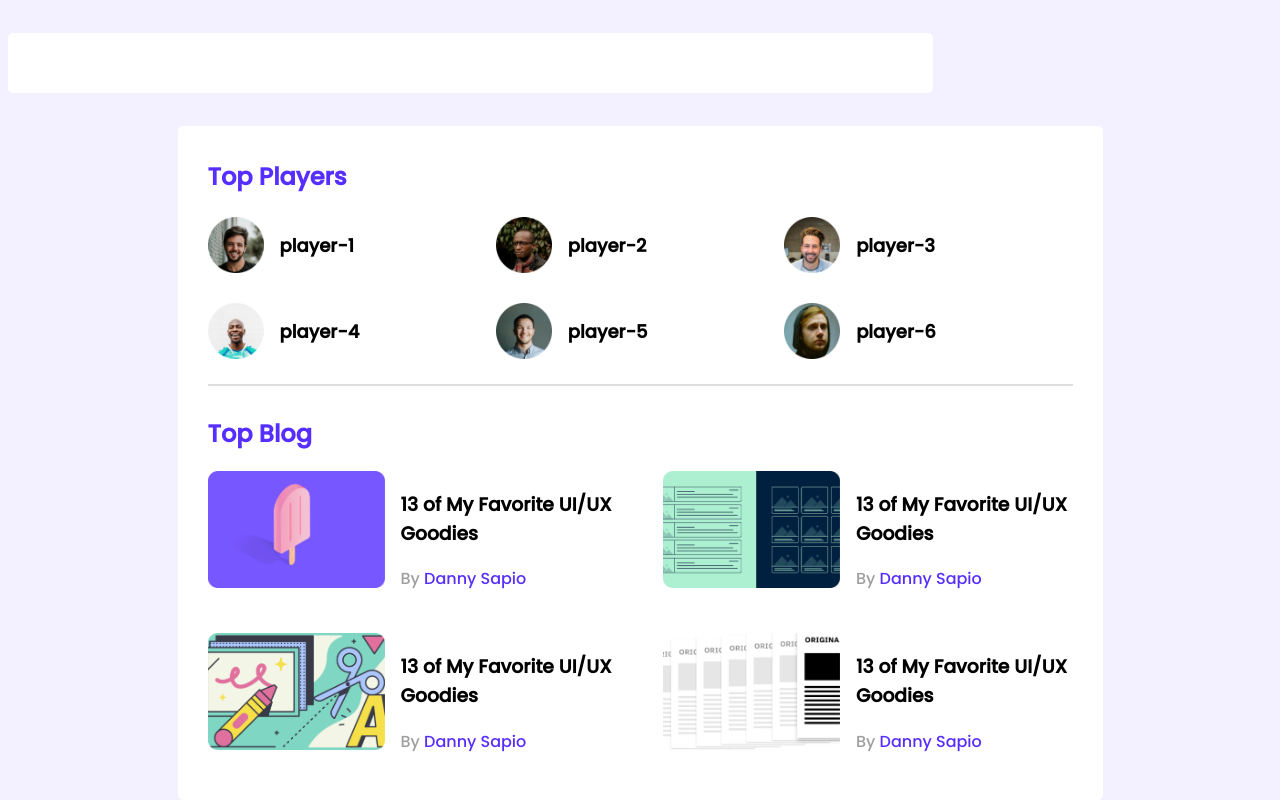
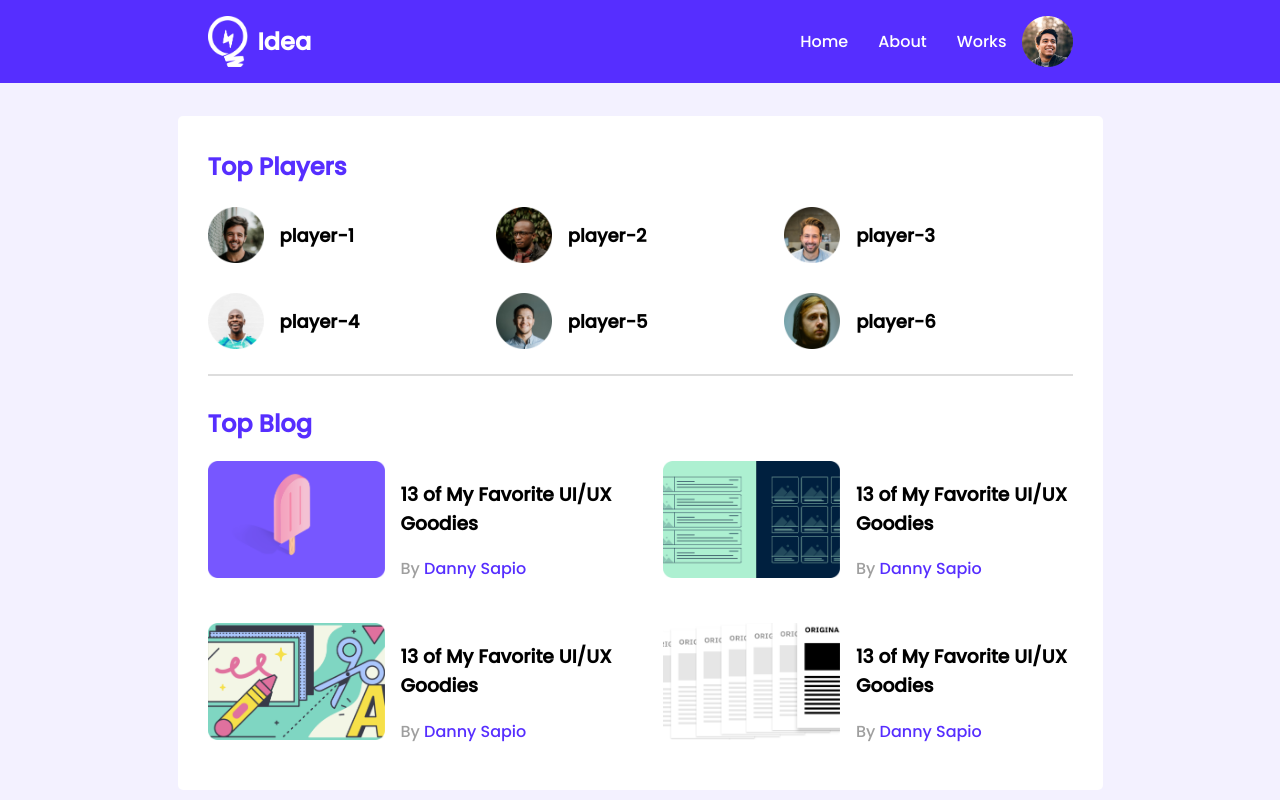
Before and after one commit to Sbipul/figma-project, a plain HTML site: page index.html in a window 1280 px wide. Shown: the top 800 px of the page. Drawn offline with Linux system fonts and the light colour scheme.

Commit message:
header-update

```diff
--- a/index.html
+++ b/index.html
@@ -14,8 +14,21 @@
 
 <body>
     <header>
-        <section class="container">
-
+        <section class="hcontainer">
+            <div class="head">
+                <div class="logo">
+                    <img src="img/icons/logo.png" alt="">
+                    <h2>Idea</h2>
+                </div>
+                <div class="menu">
+                    <ul>
+                        <li><a href="#">Home</a></li>
+                        <li><a href="#">About</a></li>
+                        <li><a href="#">Works</a></li>
+                        <img src="img/icons/profile.png" alt="">
+                    </ul>
+                </div>
+            </div>
         </section>
     </header>
 
--- a/style.css
+++ b/style.css
@@ -7,16 +7,69 @@
 
 
 
-/*---------------*\
-   -common style-
-\*---------------*/
+
+
 
 
 
 body {
     background: #F3F1FF;
     font-family: 'Poppins', sans-serif;
+    margin: 0;
+    padding: 0;
 }
+
+
+/*---------------*\
+   -Header style-
+\*---------------*/
+
+
+header {
+	background: #562EFF;
+	display: flex;
+	justify-content: center;
+}
+.hcontainer {
+    width: 865px;
+    border-radius: 5px;
+}
+.head {
+	display: flex;
+	align-items: center;
+	justify-content: space-between;
+}
+.logo {
+	display: flex;
+	align-items: center;
+}
+.logo img{
+    height: 51px;
+    width: 40px;
+}
+.logo h2 {
+	font-size: 24px;
+	color: white;
+	margin-left: 10px;
+}
+.menu ul {
+	display: flex;
+	align-items: center;
+	list-style: none;
+}
+.menu ul li {
+	padding: 0px 15px;
+}
+.menu ul li a{
+	color: white;
+    text-decoration: none;
+}
+
+
+/*---------------*\
+   -Main style-
+\*---------------*/
+
 
 main {
 	display: flex;
```
